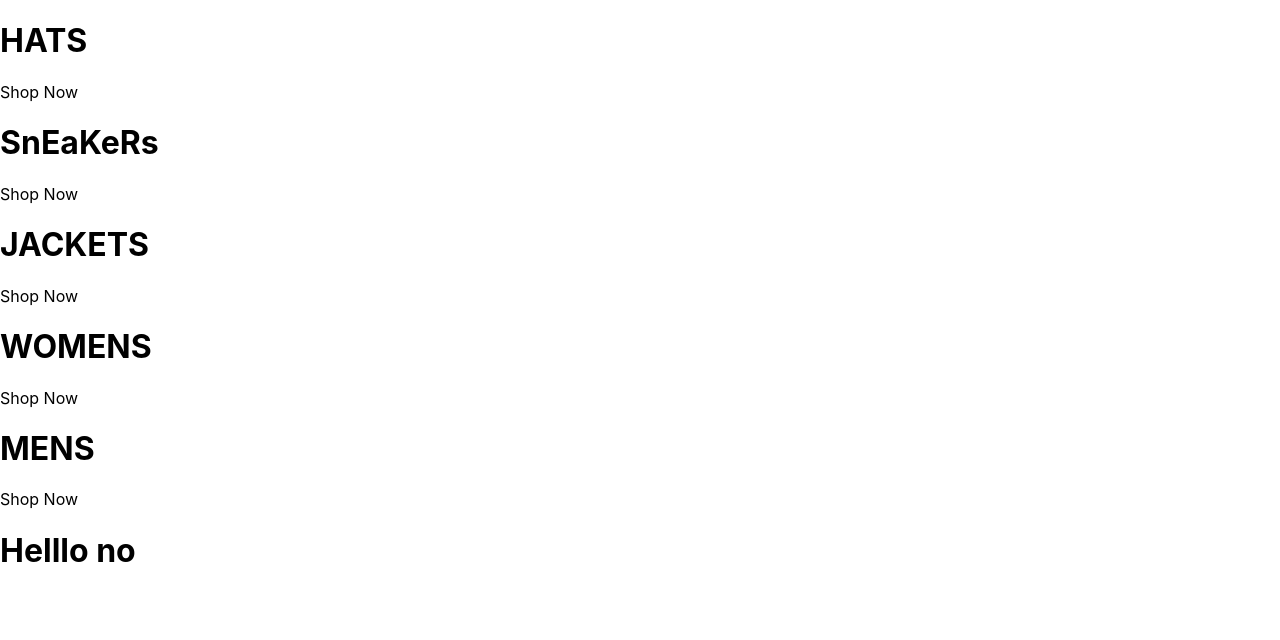
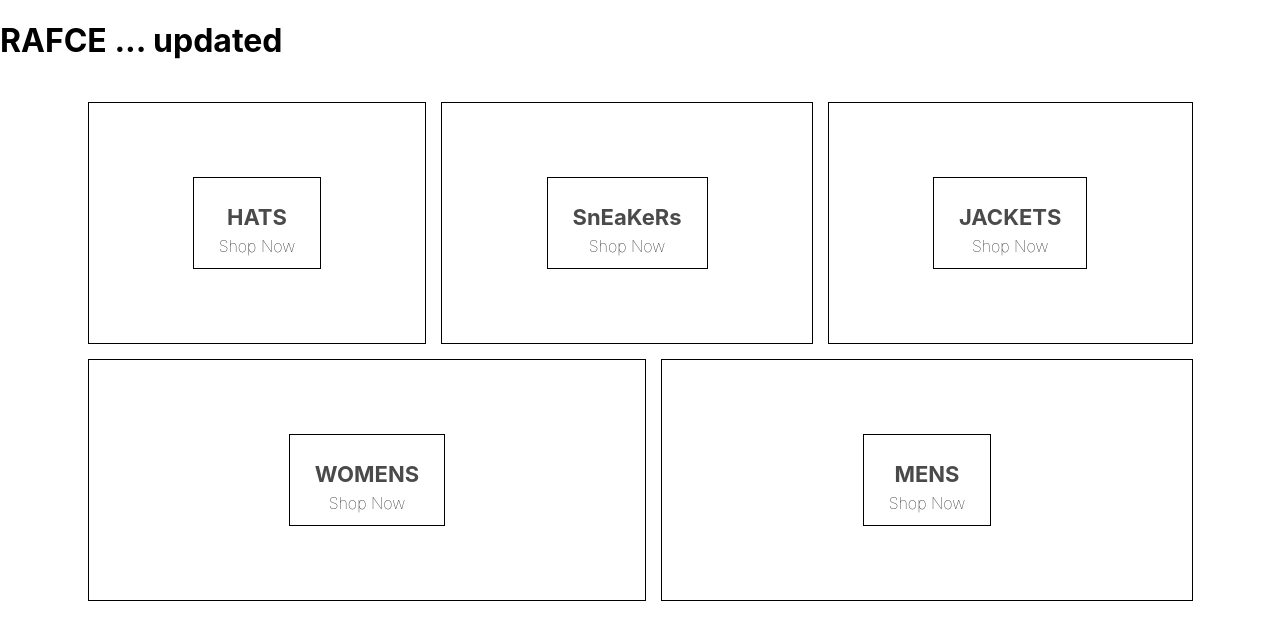
Before and after one commit to ladislavhrc219/eshop_prototype, a React (Create React App) app: page / in a window 1280 px wide. Shown: the top 640 px of the page. Built offline with nearby package versions, Linux system fonts and the light colour scheme.

Commit message:
sass added

```diff
--- a/package.json
+++ b/package.json
@@ -6,6 +6,7 @@
     "@testing-library/jest-dom": "^4.2.4",
     "@testing-library/react": "^9.5.0",
     "@testing-library/user-event": "^7.2.1",
+    "node-sass": "^4.14.0",
     "react": "^16.13.1",
     "react-dom": "^16.13.1",
     "react-scripts": "3.4.1"
--- a/src/App.js
+++ b/src/App.js
@@ -2,12 +2,16 @@ import React from 'react';
 // import logo from './logo.svg';
 import './App.css';
 import HomePage from './homepage.component.jsx';
+import Bloody from './bloody.component'
 
 function App() {
   return (
     <div className="App">
+      <Bloody />
+      {/* <h1> Helllo Function Components </h1> */}
       <HomePage />
-      <h1> Helllo no</h1>
+
+
     </div>
   );
 }
--- /dev/null
+++ b/src/bloody.component.jsx
@@ -0,0 +1,13 @@
+import React from 'react';
+import './homepage.scss';
+
+
+const bloody = () => {
+  return (
+    <div>
+        <h1> RAFCE ... updated  </h1>
+    </div>
+  );
+}
+
+export default bloody;
--- /dev/null
+++ b/src/homepage.scss
@@ -0,0 +1,109 @@
+.homepage {
+    display: flex;
+    flex-direction: column;
+    align-items: center;
+    padding: 20px 80px;
+  }
+
+  .directory-menu {
+    width: 100%;
+    display: flex;
+    flex-wrap: wrap;
+    justify-content: space-between;
+  }
+
+  .menu-item {
+    min-width: 30%;
+    height: 240px;
+    flex: 1 1 auto;
+    display: flex;
+    align-items: center;
+    justify-content: center;
+    border: 1px solid black;
+    margin: 0 7.5px 15px;
+
+    &:first-child {
+      margin-right: 7.5px;
+    }
+
+    &:last-child {
+      margin-left: 7.5px;
+    }
+
+    .content {
+      height: 90px;
+      padding: 0 25px;
+      display: flex;
+      flex-direction: column;
+      align-items: center;
+      justify-content: center;
+      border: 1px solid black;
+
+      .title {
+        font-weight: bold;
+        margin-bottom: 6px;
+        font-size: 22px;
+        color: #4a4a4a;
+      }
+
+      .subtitle {
+        font-weight: lighter;
+        font-size: 16px;
+      }
+    }
+  }
+
+// .homepage {
+//     display: flex;
+//     flex-direction: column;
+//     align-items: center;
+//     padding: 20px 80px;
+//   }
+
+//   .directory-menu {
+//     width: 100%;
+//     display: flex;
+//     flex-wrap: wrap;
+//     justify-content: space-between;
+//   }
+
+//   .menu-item {
+//     min-width: 30%;
+//     height: 240px;
+//     flex: 1 1 auto;
+//     display: flex;
+//     align-items: center;
+//     justify-content: center;
+//     border: 1px solid black;
+//     margin: 0 7.5px 15px;
+
+//     &:first-child {
+//       margin-right: 7.5px;
+//     }
+
+//     &:last-child {
+//       margin-left: 7.5px;
+//     }
+
+//     .content {
+//       height: 90px;
+//       padding: 0 25px;
+//       display: flex;
+//       flex-direction: column;
+//       align-items: center;
+//       justify-content: center;
+//       border: 1px solid black;
+
+//       .title {
+//         font-weight: bold;
+//         margin-bottom: 6px;
+//         font-size: 22px;
+//         color: #4a4a4a;
+//       }
+
+//       .subtitle {
+//         font-weight: lighter;
+//         font-size: 16px;
+//       }
+//     }
+//   }
```
Also changed, not shown: src/logo.svg (deleted), 1 other file (tests, documents, lock files or other folders).
